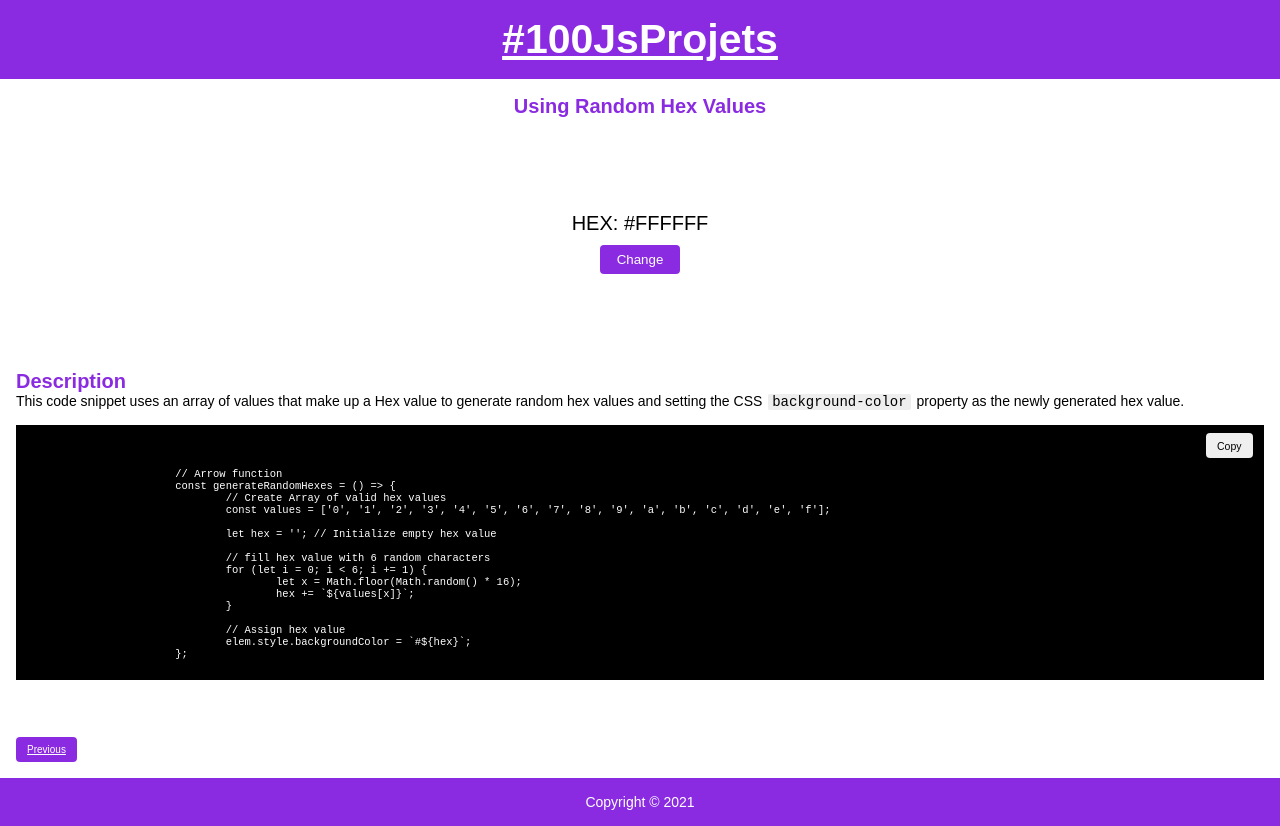
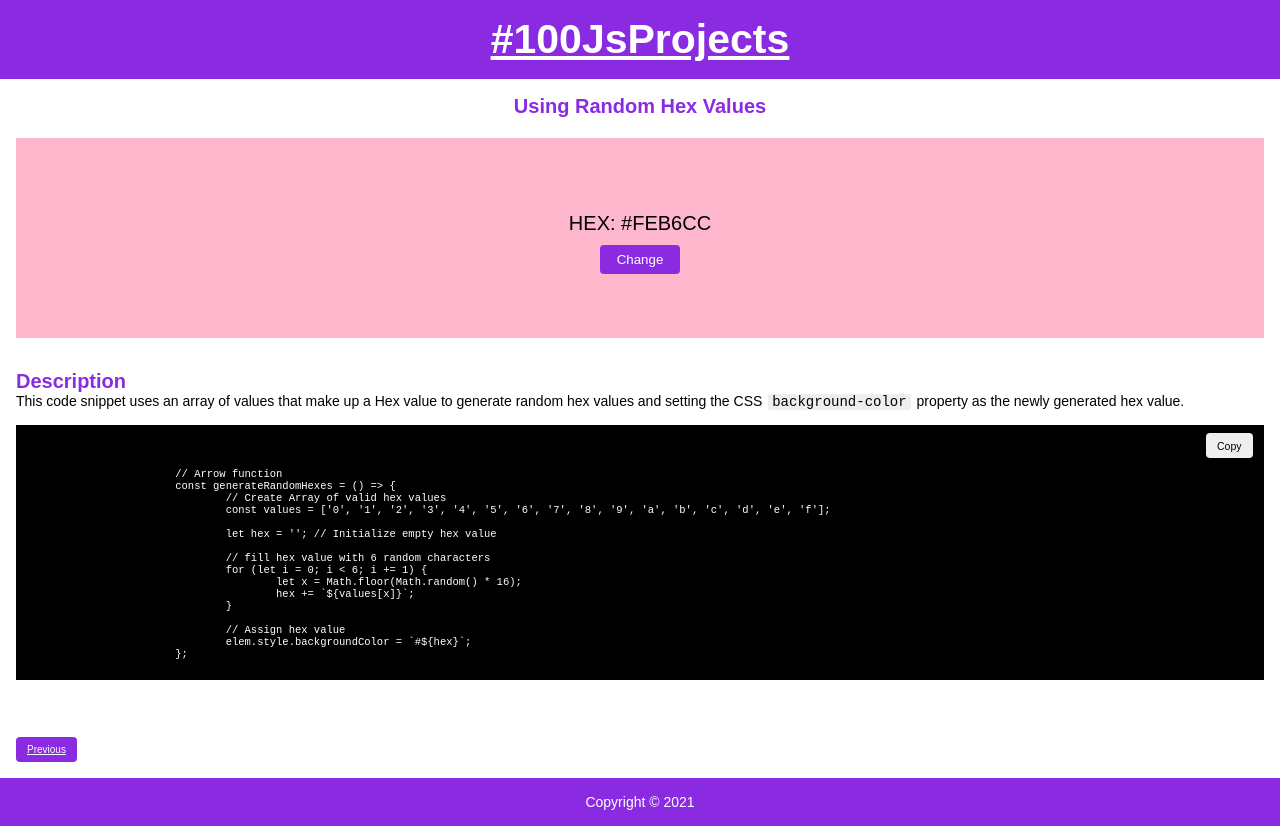
Before and after one commit to peteradeojo/100JSProjects, a website: page random-hex-values/index.html in a window 1280 px wide. Drawn offline with Linux system fonts and the light colour scheme.

Commit message:
lil improvements

```diff
--- a/random-hex-values/index.html
+++ b/random-hex-values/index.html
@@ -11,7 +11,7 @@
 	<body>
 		<header class="bg-theme">
 			<div class="container text-center text-white">
-				<h1 class="h1"><a href="/">#100JsProjets</a></h1>
+				<h1 class="h1"><a href="/">#100JsProjects</a></h1>
 			</div>
 		</header>
 		<main>
--- a/random-hex-values/index.js
+++ b/random-hex-values/index.js
@@ -9,4 +9,5 @@ const generateRandomHexes = () => {
 	document.getElementById('info').innerHTML = hex.toUpperCase();
 };
 
+document.addEventListener('DOMContentLoaded', generateRandomHexes);
 document.getElementById('changeBG').addEventListener('click', generateRandomHexes);
```
